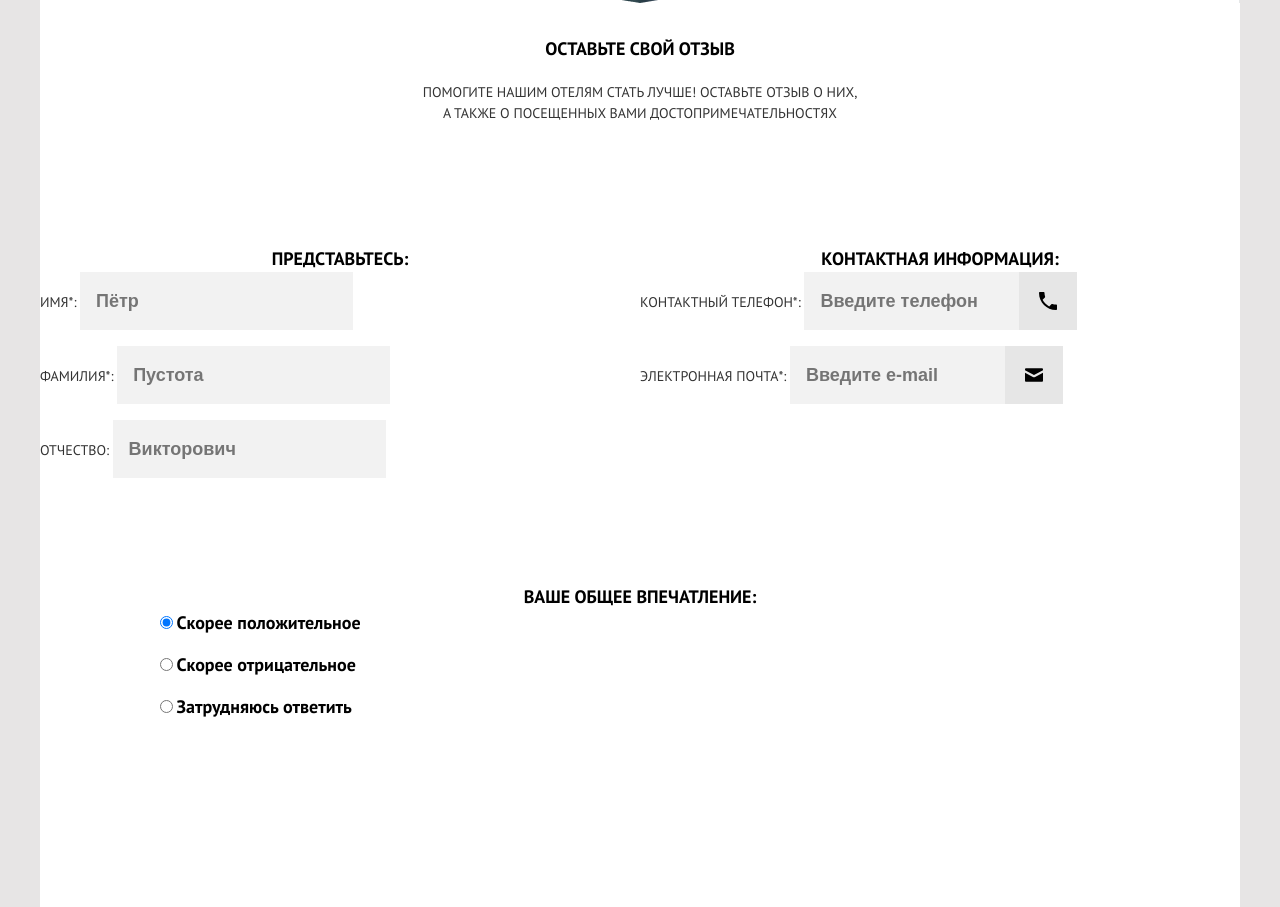
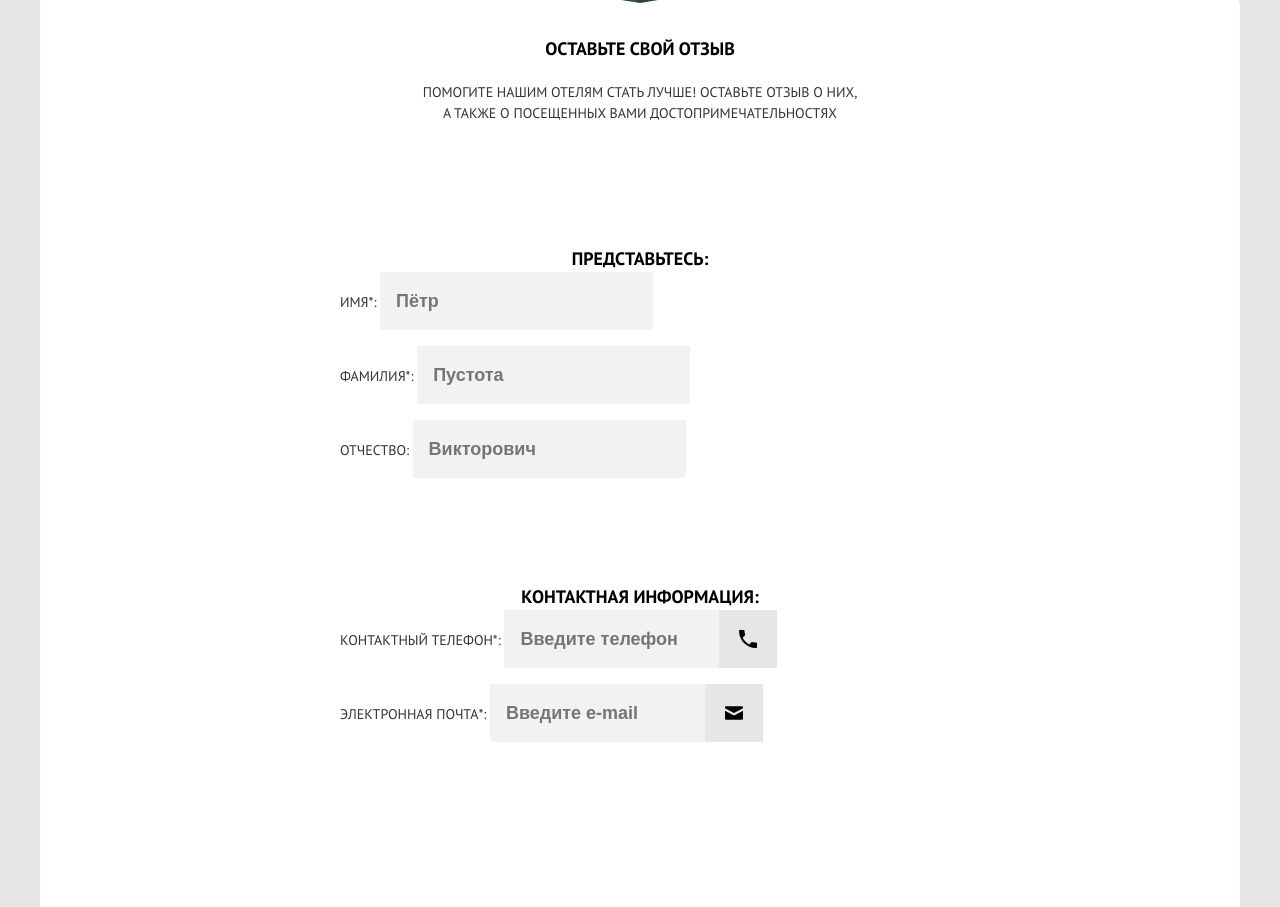
Before and after one commit to htmlacademy-adaptive/2056523-sedona-26, a website: page source/form.html in a window 1280 px wide. Shown: the part 273-1180 px from the top of the page. Drawn offline with nearby package versions, Linux system fonts and the light colour scheme; files that its build step writes are made by us from their sources.

Commit message:
исправляет замечания

```diff
--- a/source/less/blocks/advantages.less
+++ b/source/less/blocks/advantages.less
@@ -74,7 +74,6 @@
 .advantages__image {
   display: block;
   width: 100%;
-  height: auto;
 }
 
 @media (min-width: @tablet-width) {
@@ -85,7 +84,6 @@
 
   .advantages__image {
     width: 512px;
-    height: 256px;
   }
 
   .advantages__enclosed-list {
--- a/source/less/blocks/recall-form.less
+++ b/source/less/blocks/recall-form.less
@@ -1,14 +1,9 @@
-.recall-form {
-  display: flex;
-  flex-direction: column;
-  align-items: center;
-}
-
 .recall-form__info {
-  width: 320px;
+  width: 280px;
   margin: 0;
   border: none;
   padding: 24px 20px 34px;
+  margin: 0 auto;
 }
 
 .recall-form__title {
```
